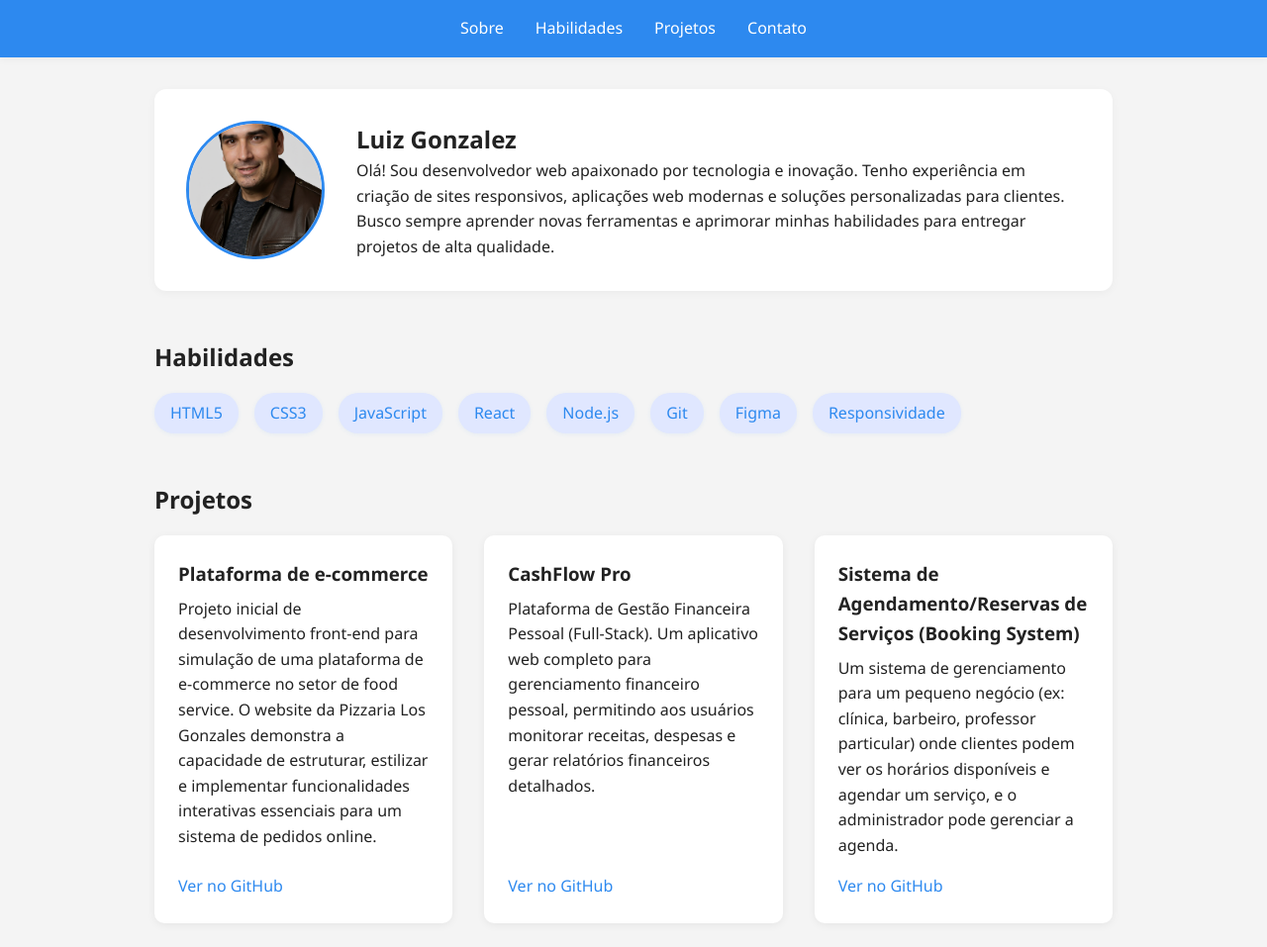
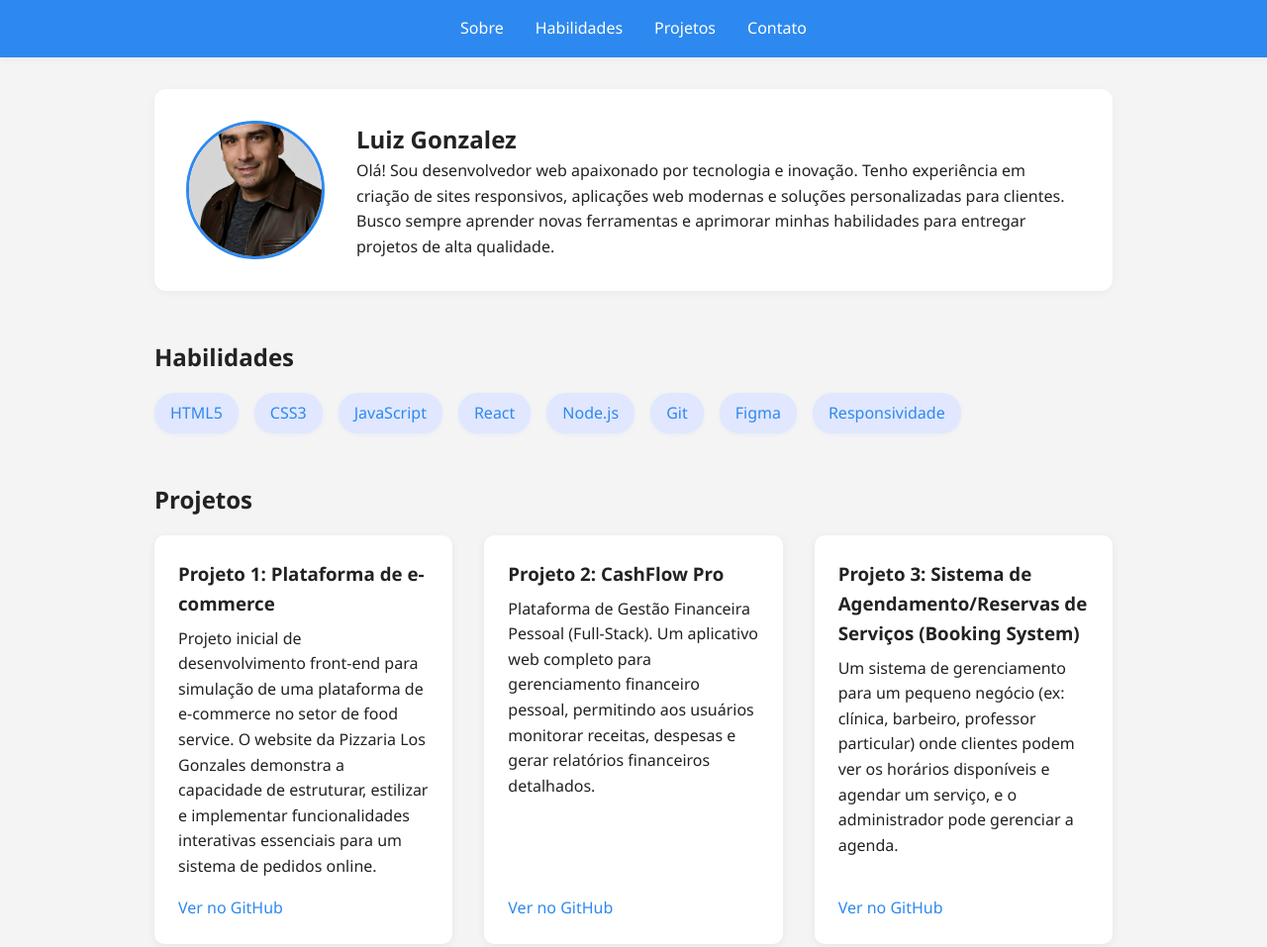
Before and after one commit to pierregonzalez2025/portfolio-pessoal, a plain HTML site: page index.html in a window 1280 px wide. Shown: the top 957 px of the page at 99% size. Drawn offline with Linux system fonts and the light colour scheme.

```diff
--- a/index.html
+++ b/index.html
@@ -220,19 +220,19 @@
             <h2>Projetos</h2>
             <div class="cards">
                 <div class="card">
-                    <h3>Plataforma de e-commerce</h3>
+                    <h3>Projeto 1: Plataforma de e-commerce</h3>
                     <p>Projeto inicial de desenvolvimento front-end para simulação de uma plataforma de e-commerce no setor de food service. O website da Pizzaria Los Gonzales demonstra a capacidade de estruturar, estilizar e implementar funcionalidades interativas essenciais para um sistema de pedidos online.</p>
                     <a href="https://pierregonzalez2025.github.io/Pizzaria-Los-Gonzales/" target="_blank">Ver no GitHub</a>
                 </div>
                 <div class="card">
-                    <h3>CashFlow Pro</h3>
+                    <h3>Projeto 2: CashFlow Pro</h3>
                     <p>Plataforma de Gestão Financeira Pessoal (Full-Stack).
                     Um aplicativo web completo para gerenciamento financeiro pessoal, permitindo aos usuários monitorar receitas, despesas e gerar relatórios financeiros detalhados.
                     </p>
                     <a href="https://github.com/seuusuario/projeto2" target="_blank">Ver no GitHub</a>
                 </div>
                 <div class="card">
-                    <h3>Sistema de Agendamento/Reservas de Serviços (Booking System)</h3>
+                    <h3>Projeto 3: Sistema de Agendamento/Reservas de Serviços (Booking System)</h3>
                     <p>Um sistema de gerenciamento para um pequeno negócio (ex: clínica, barbeiro, professor particular) onde clientes podem ver os horários disponíveis e agendar um serviço, e o administrador pode gerenciar a agenda.</p>
                     <a href="https://github.com/seuusuario/projeto3" target="_blank">Ver no GitHub</a>
                 </div>
```
